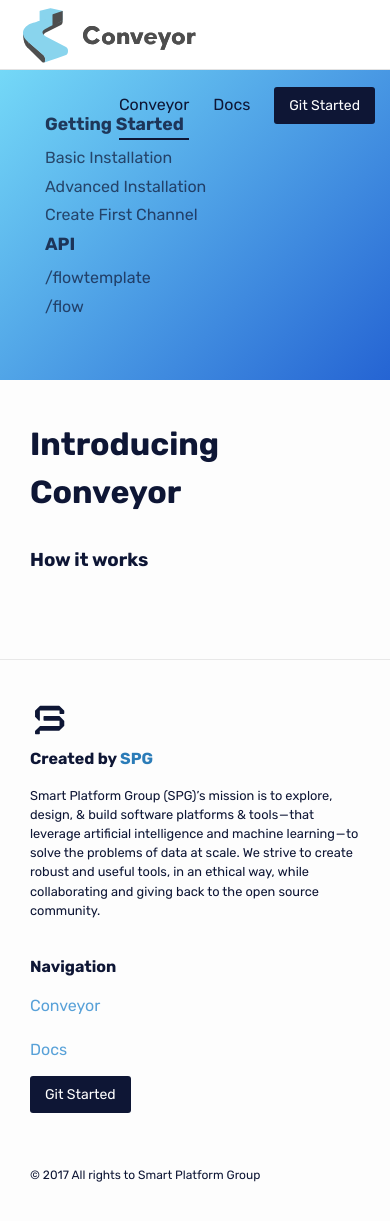
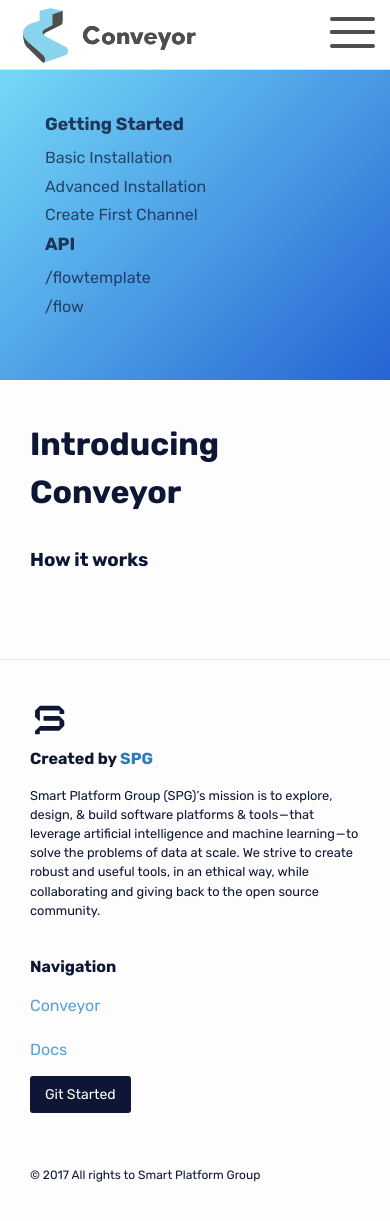
Before and after one commit to samtecspg/conveyor, a Jekyll site: the page built from docs/index.md, in a window 390 px wide and 1249 px high. Shown: the top 1221 px of the window. Built offline with Jekyll 4.4.1, drawn with Linux system fonts in a browser that asks for light colours; our own code applies the rules of GitHub Pages for plain Markdown files.

Commit message:
Fixed mobile header nav extend

```diff
--- a/docs/_includes/header.html
+++ b/docs/_includes/header.html
@@ -21,12 +21,18 @@
           <li class="selected"><a href="{{site.url}}{{site.baseurl}}/">Conveyor</a></li>
           <li><a href="{{site.url}}{{site.baseurl}}/getting_started/">Docs</a></li>
         {% else %}
-          <li><a href="{{site.url}}{{site.baseurl}}/">Conveyor</a></li>
+          <li><a href="{{site.url}}{{site.baseurl}}/">Home</a></li>
           <li class="selected"><a href="{{site.url}}{{site.baseurl}}/getting_started/">Docs</a></li>
         {% endif %}
     		<li><a class="nav-btn btn" href="https://github.com/samtecspg/conveyor">Git Started</a></li>
     	</ul>
     </nav>
+    <div id="nav-icon">
+				<span></span>
+				<span></span>
+				<span></span>
+				<span></span>
+		</div>
 
     {% endif %}
   </div>
--- a/docs/_layouts/default.html
+++ b/docs/_layouts/default.html
@@ -19,4 +19,10 @@
 
   </body>
 
+  <script
+    src="https://code.jquery.com/jquery-2.2.4.min.js"
+    integrity="sha256-BbhdlvQf/xTY9gja0Dq3HiwQF8LaCRTXxZKRutelT44="
+    crossorigin="anonymous"></script>
+  <script type="text/javascript" src="assets/js/main.js"></script>
+
 </html>
--- a/docs/_sass/minima/sections/_header.scss
+++ b/docs/_sass/minima/sections/_header.scss
@@ -1,4 +1,8 @@
 // Top header styles
+
+#nav-icon {
+		display: none;
+}
 
 #header {
 	width: 100%;
@@ -47,4 +51,119 @@
 	.selected {
 		border-bottom: 2px solid $primary-color;
 	}
+
+  @include media-query($on-palm) {
+		#nav-icon {
+				display: block;
+		}
+
+		div nav {
+			height: 0;
+			overflow: hidden;
+			float: none;
+	    margin-top: -6px;
+	    transition: all 0.3s ease;
+	    background-color: white;
+	    width: fit-content;
+	    position: absolute;
+	    right: 0;
+			top: 70px;
+	    border-radius: 3px;
+	    -webkit-box-shadow: 0px 6px 23px 0px rgba(216,226,232,1);
+			-moz-box-shadow: 0px 6px 23px 0px rgba(216,226,232,1);
+			box-shadow: 0px 6px 23px 0px rgba(216,226,232,1);
+		}
+
+		ul.nav-links {
+			height: fit-content;
+			padding: 0 15px;
+			li {
+				display: block;
+			}
+		}
+
+		.nav-links > li {
+			display: block;
+			text-align: right;
+			padding: 10px 0;
+			text-align: center;
+		}
+	}
+} // -- end of header
+
+
+// Hamburger button
+
+#nav-icon {
+  width: 45px;
+  height: 45px;
+  position: relative;
+  top: 17px;
+  float: right;
+  -webkit-transform: rotate(0deg);
+  -moz-transform: rotate(0deg);
+  -o-transform: rotate(0deg);
+  transform: rotate(0deg);
+  -webkit-transition: .5s ease-in-out;
+  -moz-transition: .5s ease-in-out;
+  -o-transition: .5s ease-in-out;
+  transition: .5s ease-in-out;
+  cursor: pointer;
 }
+
+#nav-icon span {
+  display: block;
+  position: absolute;
+  height: 4px;
+  width: 100%;
+  background: #4e4e4e;
+  border-radius: 3px;
+  opacity: 1;
+  left: 0;
+  -webkit-transform: rotate(0deg);
+  -moz-transform: rotate(0deg);
+  -o-transform: rotate(0deg);
+  transform: rotate(0deg);
+  -webkit-transition: .25s ease-in-out;
+  -moz-transition: .25s ease-in-out;
+  -o-transition: .25s ease-in-out;
+  transition: .25s ease-in-out;
+}
+
+#nav-icon span:nth-child(1) {
+  top: 0px;
+}
+
+#nav-icon span:nth-child(2),#nav-icon span:nth-child(3) {
+  top: 13px;
+}
+
+#nav-icon span:nth-child(4) {
+  top: 27px;
+}
+
+#nav-icon.open span:nth-child(1) {
+  top: 18px;
+  width: 0%;
+  left: 50%;
+}
+
+#nav-icon.open span:nth-child(2) {
+  -webkit-transform: rotate(45deg);
+  -moz-transform: rotate(45deg);
+  -o-transform: rotate(45deg);
+  transform: rotate(45deg);
+}
+
+#nav-icon.open span:nth-child(3) {
+  -webkit-transform: rotate(-45deg);
+  -moz-transform: rotate(-45deg);
+  -o-transform: rotate(-45deg);
+  transform: rotate(-45deg);
+}
+
+#nav-icon.open span:nth-child(4) {
+  top: 18px;
+  width: 0%;
+  left: 50%;
+}
--- /dev/null
+++ b/docs/assets/js/main.js
@@ -0,0 +1,25 @@
+$(document).ready(function(){
+
+  var nav_h = $( 'header .nav-links' ).height();
+  var $nav_height = $('header div nav');
+
+  $(window).on('resize',function() {
+    var win = $(this);
+    if (win.width() <= 599 ) {
+      nav_h = $( 'header .nav-links' ).height();
+    }
+
+  });
+
+  $('#nav-icon').click(function(){
+    $(this).toggleClass('open');
+
+    if ( $(this).hasClass('open') ) {
+      $('header div nav').css('height', nav_h);
+    } else {
+      $nav_height.css('height', '');
+    }
+
+  });
+
+});
```
